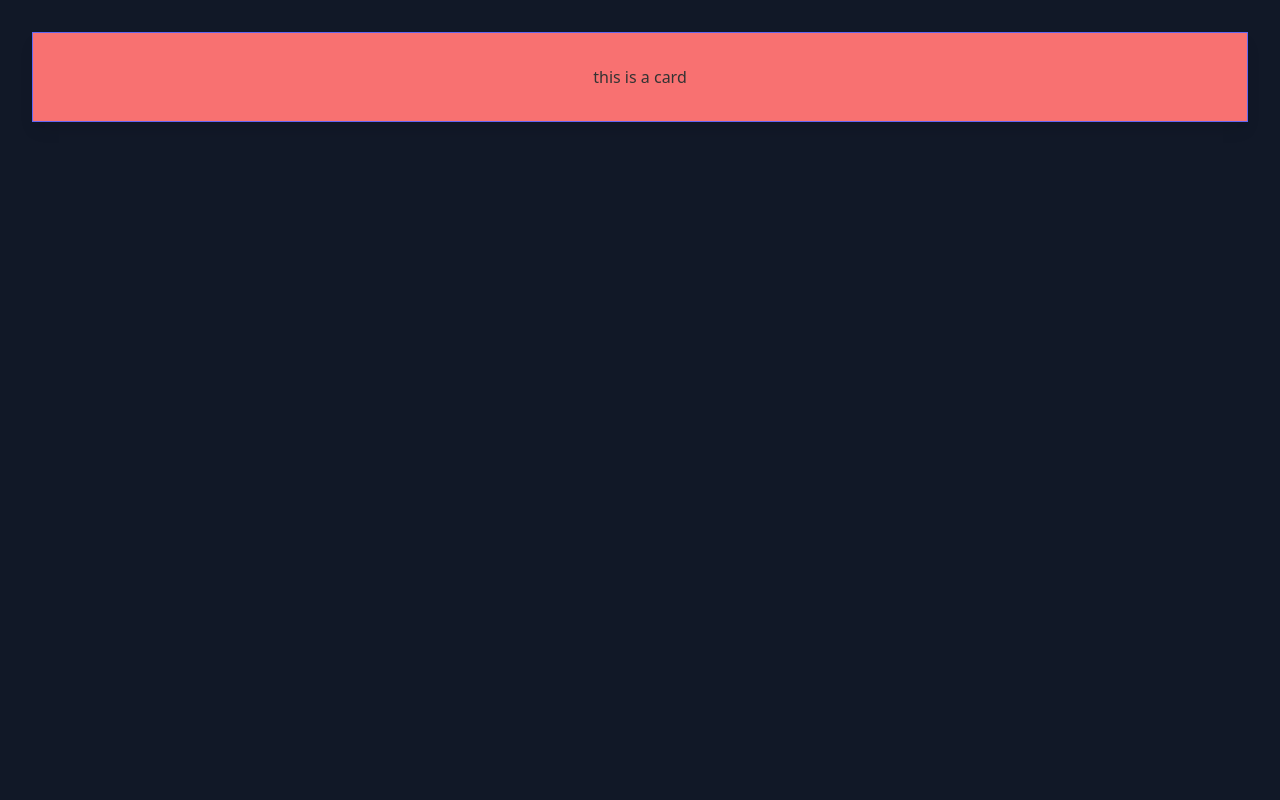
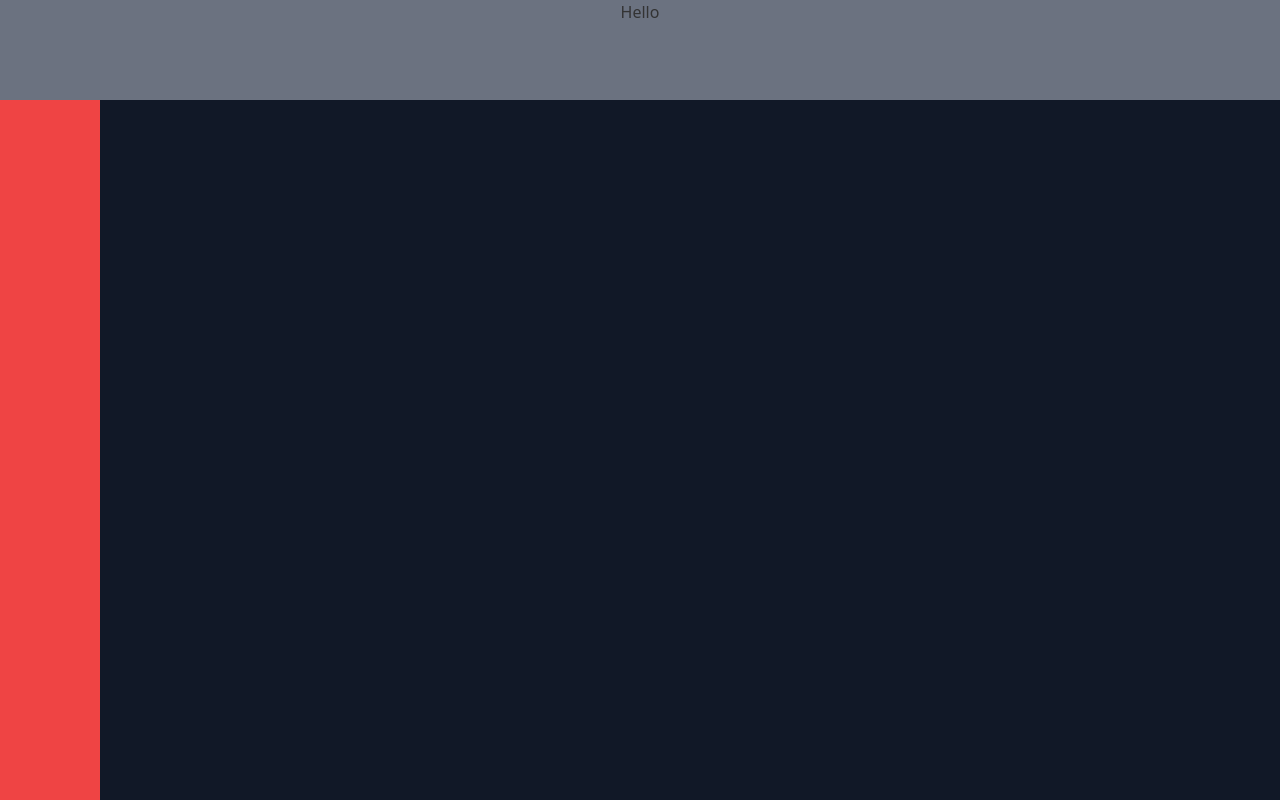
Before and after one commit to JeremiasBulanadi/CV-site, a Svelte app: page / in a window 1280 px wide. Shown: the top 800 px of the page. Built offline with nearby package versions, Linux system fonts and the light colour scheme.

Commit message:
progress

```diff
--- a/public/global.css
+++ b/public/global.css
@@ -6,7 +6,7 @@ html, body {
 
 body {
 	color: #333;
-	margin: 0;
+	margin: 0 auto;
 	padding: 0;
 	box-sizing: border-box;
 	font-family: -apple-system, BlinkMacSystemFont, "Segoe UI", Roboto, Oxygen-Sans, Ubuntu, Cantarell, "Helvetica Neue", sans-serif;
--- a/public/index.html
+++ b/public/index.html
@@ -4,9 +4,9 @@
 	<meta charset='utf-8'>
 	<meta name='viewport' content='width=device-width,initial-scale=1'>
 
-	<title>Svelte app</title>
+	<title>Jeremias Bulanadi - Programmer</title>
 
-	<link rel='icon' type='image/png' href='./favicon.png'>
+	<link rel='icon' type='image/png' href='./pngkit_illustration-png_3562439.png'>
 	<link rel='stylesheet' href='./global.css'>
 	<link rel='stylesheet' href='./build/bundle.css'>
 	<link rel="stylesheet" href="./index.css">
--- a/src/App.svelte
+++ b/src/App.svelte
@@ -1,19 +1,24 @@
 <script>
-
+import Navbar from './components/Navbar.svelte';
 </script>
 
 <main class="wrapper bg-gray-900">
-	<div class="py-8 px-4 bg-red-400 border border-indigo-500 shadow-lg">
-		this is a card
+	<div class="flex flex-col">
+		<Navbar/>
 	</div>
+
+	<div class="test-bar bg-red-500"></div>
 </main>
 
 <style>
 	main {
 		text-align: center;
-		padding: 2em;
-		max-width: 240px;
 		margin: 0 auto;
+	}
+
+	.test-bar {
+		width: 100px;
+		height: 4000px;
 	}
 
 	h1 {
@@ -24,6 +29,8 @@
 	}
 
 	.wrapper {
+		position: relative;
+
 		width: 100vw;
 		height: 100vh;
 	}
--- /dev/null
+++ b/src/components/Navbar.svelte
@@ -0,0 +1,21 @@
+<script>
+
+</script>
+
+<main class="fixed top-0 left-0">
+    <nav id="navbar" class="bg-gray-500 sticky top-0 z-50 float-left">
+        Hello
+	</nav>
+</main>
+
+<style>
+    main {
+        overflow: visible;
+        width: 100%;
+    }
+
+    #navbar {
+        width: 100%;
+        height: 100px;
+    }
+</style>
```
Also changed, not shown: public/pngkit_illustration-png_3562439.png (added).
